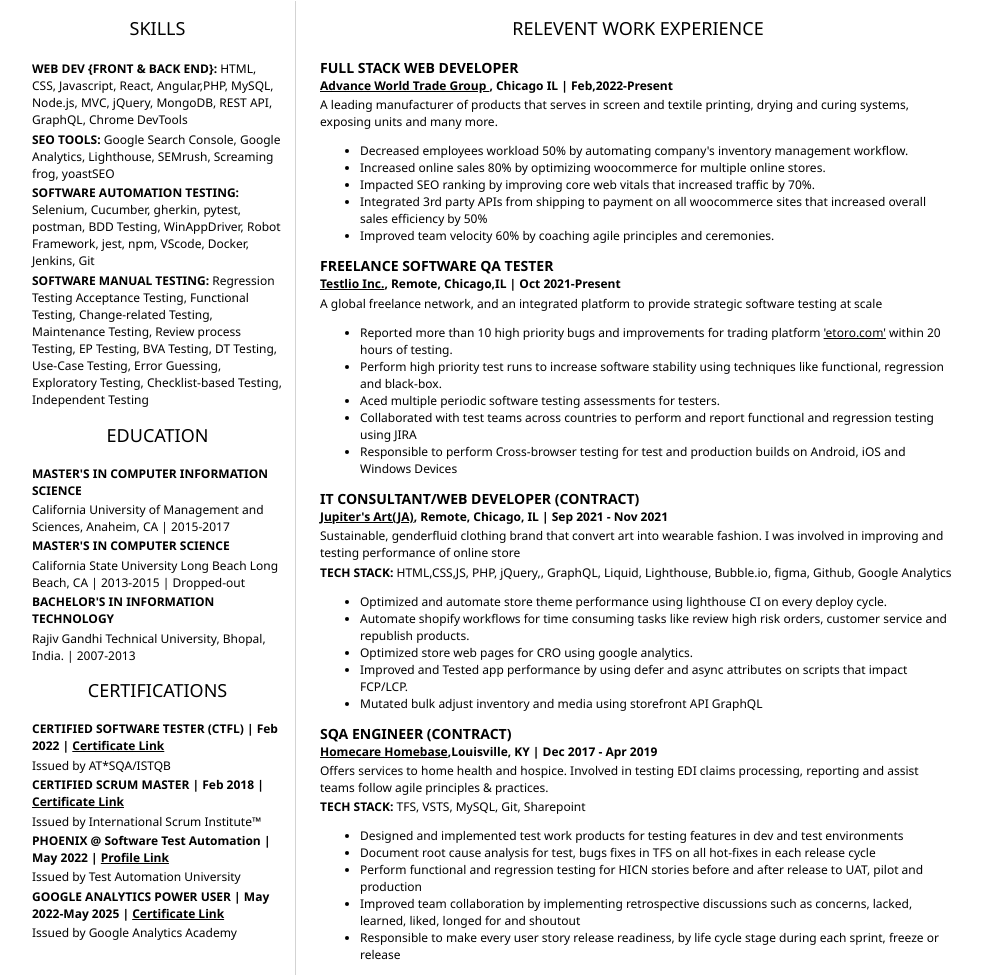
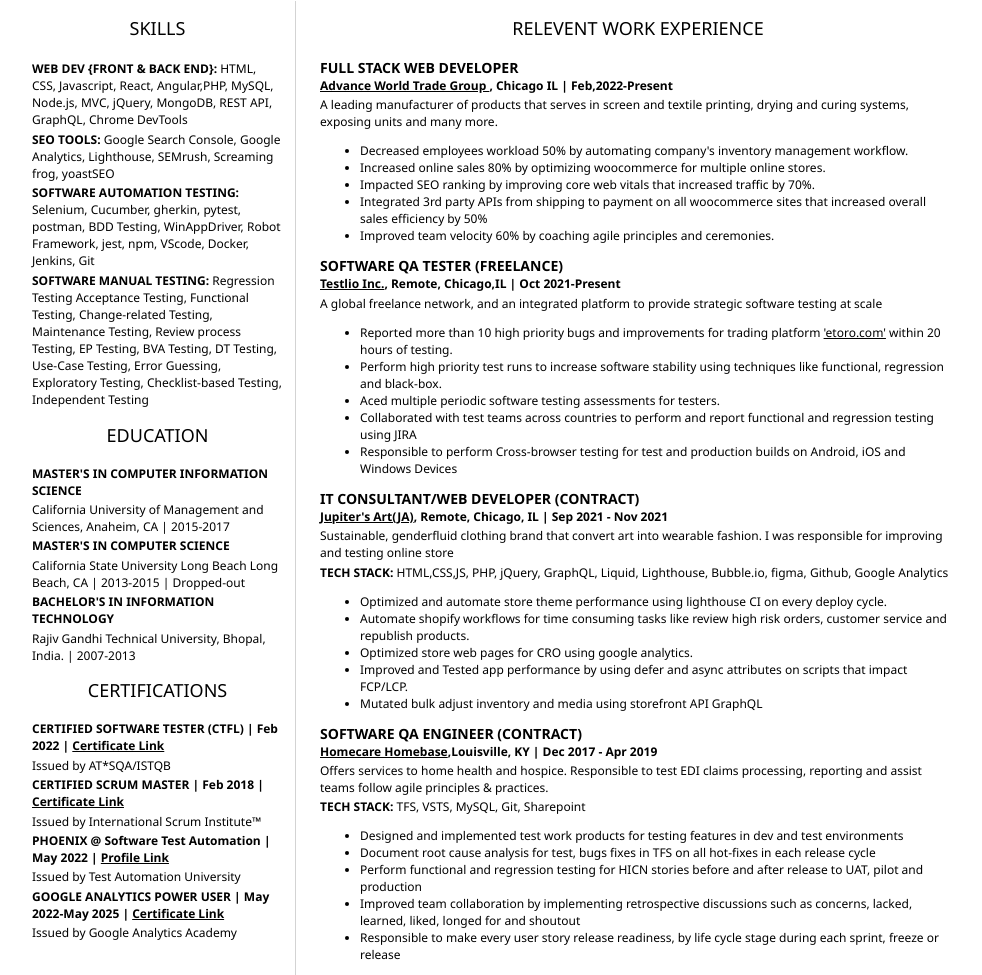
Before and after one commit to utsavjn/cv, a plain HTML site: page index.html in a window 1280 px wide. Shown: the part 187-1162 px from the top of the page, without its empty margins (152-1134 px from the left). Drawn offline with Linux system fonts and the light colour scheme.

Commit message:
commit on main

```diff
--- a/index.html
+++ b/index.html
@@ -83,7 +83,7 @@
 				</section>
 				<section>
 					<h3>
-						<b>FREELANCE SOFTWARE QA TESTER</b>
+						<b>SOFTWARE QA TESTER (FREELANCE)</b>
 
 					</h3>
 					<h4><a href="https://testlio.com/">Testlio Inc.</a>, Remote, Chicago,IL | Oct 2021-Present</h4>
@@ -102,8 +102,8 @@
 					<b>IT CONSULTANT/WEB DEVELOPER (CONTRACT)</b>
 					</h3>
 					<h4><a href='https://jupitersart.com/'>Jupiter's Art(JA)</a>, Remote, Chicago, IL | Sep 2021 - Nov 2021</h4>
-					<p>Sustainable, genderfluid clothing brand that convert art into wearable fashion. I was involved in improving and testing performance of online store </p>
-					<p><b>TECH STACK:</b> HTML,CSS,JS, PHP, jQuery,, GraphQL, Liquid, Lighthouse, Bubble.io, figma, Github, Google Analytics</p>
+					<p>Sustainable, genderfluid clothing brand that convert art into wearable fashion. I was responsible for improving and testing online store </p>
+					<p><b>TECH STACK:</b> HTML,CSS,JS, PHP, jQuery, GraphQL, Liquid, Lighthouse, Bubble.io, figma, Github, Google Analytics</p>
 					<ul>
 						<li>Optimized and automate store theme performance using lighthouse CI on every deploy cycle. </li>
 						<li>Automate shopify workflows for time consuming tasks like review high risk orders, customer service and republish products.</li>
@@ -114,10 +114,10 @@
 					</section>
 					<section>
 					<h3>
-						<b>SQA ENGINEER (CONTRACT)</b>
+						<b>SOFTWARE QA ENGINEER (CONTRACT)</b>
 						</h3>
 						<h4><a href='https://hchb.com/'>Homecare Homebase</a>,Louisville, KY | Dec 2017 - Apr 2019</h4>
-						<p>Offers services to home health and hospice. Involved in testing EDI claims processing, reporting and assist teams follow agile principles & practices. </p>
+						<p>Offers services to home health and hospice. Responsible to test EDI claims processing, reporting and assist teams follow agile principles & practices. </p>
 						<p><b>TECH STACK:</b> TFS, VSTS, MySQL, Git, Sharepoint </p>
 						<ul>
 							<li>Designed and implemented test work products for testing features in dev and test environments</li>
```
